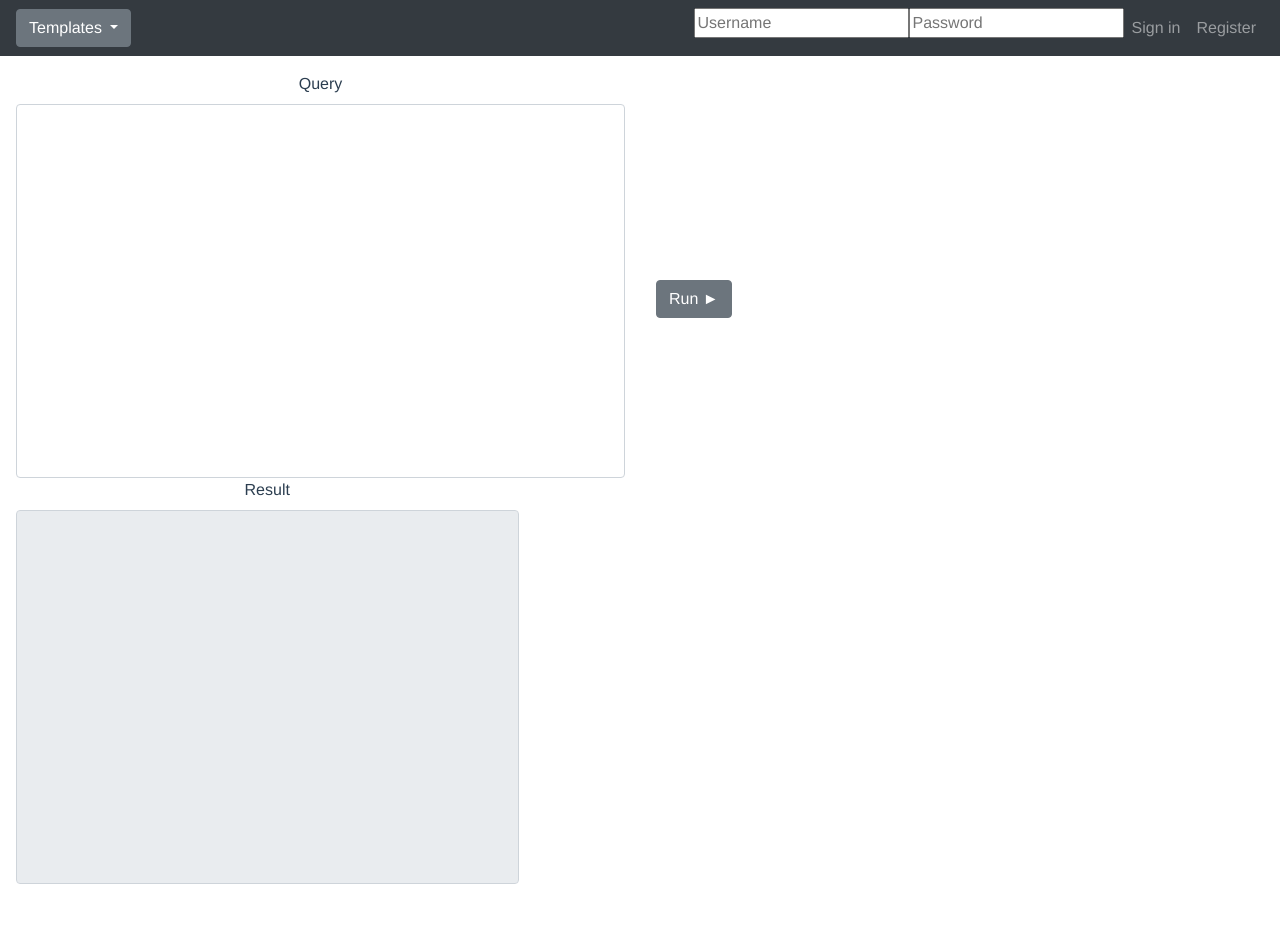
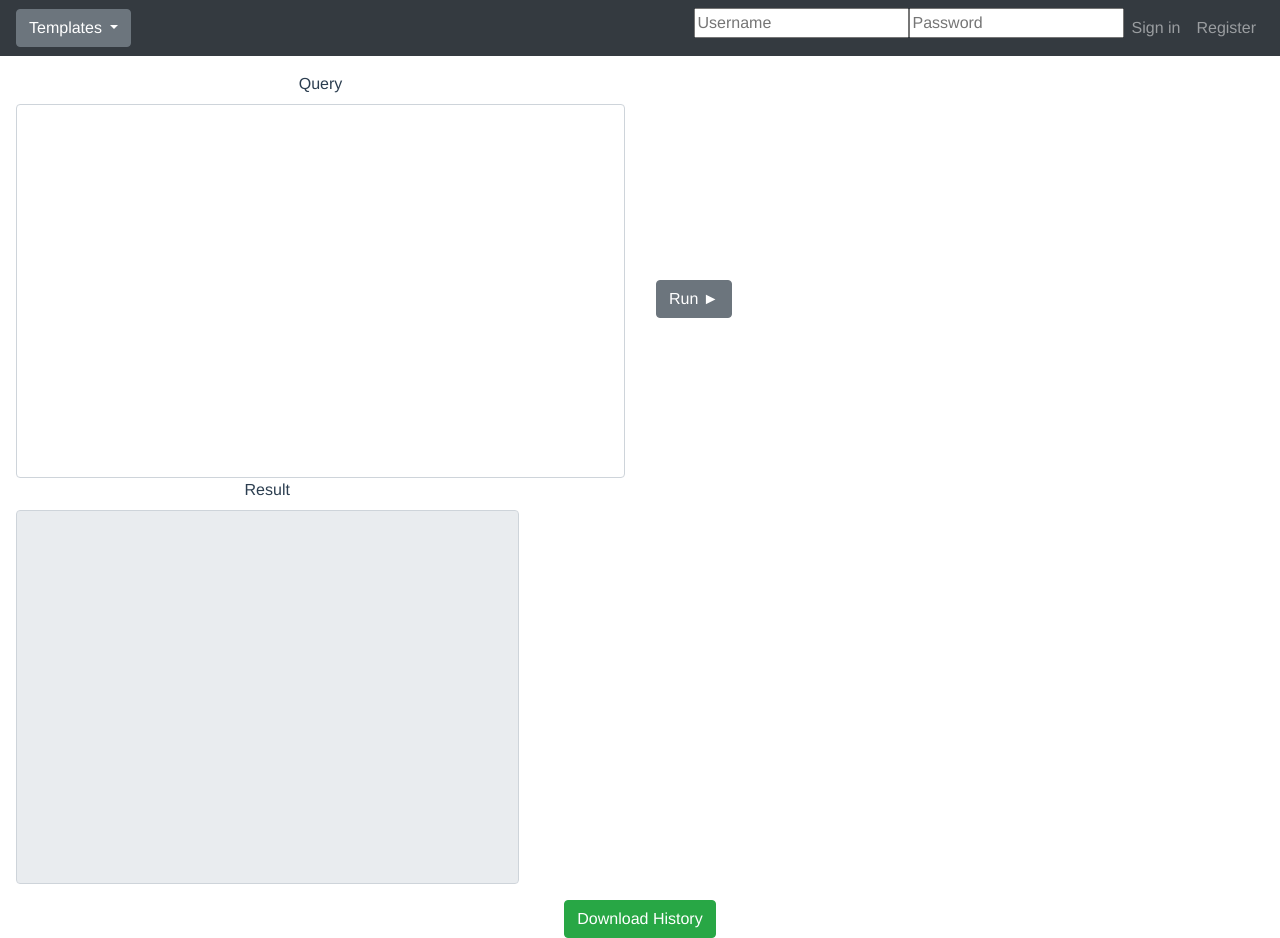
Before and after one commit to WenceslaoMateos/bd2tpfinal, a Vue app in the folder Front/: page / in a window 1280 px wide. Before the commit the page ends 900 px from the top, so only its background shows below. Built offline with nearby package versions, Linux system fonts and the light colour scheme; no server answers.

Commit message:
Added download history

```diff
--- a/Front/src/components/playground.vue
+++ b/Front/src/components/playground.vue
@@ -163,6 +163,15 @@
                 </div>
             </div>
         </form>
+        <div class="container">
+            <button
+                type="button"
+                class="btn btn-success"
+                @click.prevent="downloadHistory"
+            >
+                Download History
+            </button>
+        </div>
     </div>
 </template>
 
@@ -191,6 +200,27 @@ export default {
         this.checkAccessToken();
     },
     methods: {
+        downloadHistory() {
+            this.getQueryHistory(
+                (history) => {
+                    var dataStr =
+                        "data:text/json;charset=utf-8," +
+                        encodeURIComponent(JSON.stringify(history, null, 4));
+                    var downloadAnchorNode = document.createElement("a");
+                    downloadAnchorNode.setAttribute("href", dataStr);
+                    downloadAnchorNode.setAttribute(
+                        "download",
+                        "history.json"
+                    );
+                    document.body.appendChild(downloadAnchorNode); // required for firefox
+                    downloadAnchorNode.click();
+                    downloadAnchorNode.remove();
+                },
+                (err) => {
+                    this.showError(err);
+                }
+            );
+        },
         login() {
             this.loginUser(this.user, this.pass);
         },
@@ -293,31 +323,31 @@ export default {
             var errorName;
             switch (error.response.status) {
                 case 400:
-                    errorName = '400: Bad Request'
+                    errorName = "400: Bad Request";
                     break;
                 case 401:
-                    errorName = '401: Unauthorized'
+                    errorName = "401: Unauthorized";
                     break;
                 case 403:
-                    errorName = '403: Forbidden'
+                    errorName = "403: Forbidden";
                     break;
                 case 404:
-                    errorName = '404: Not Found'
+                    errorName = "404: Not Found";
                     break;
                 case 410:
-                    errorName = '410: Gone'
+                    errorName = "410: Gone";
                     break;
                 case 429:
-                    errorName = '429: Too Many Requests'
+                    errorName = "429: Too Many Requests";
                     break;
                 case 500:
-                    errorName = '500: Internal Server Error'
+                    errorName = "500: Internal Server Error";
                     break;
                 case 503:
-                    errorName = '503: Service Unavailable'
+                    errorName = "503: Service Unavailable";
                     break;
                 default:
-                    errorName = 'Not known'
+                    errorName = "Not known";
                     break;
             }
 
```
